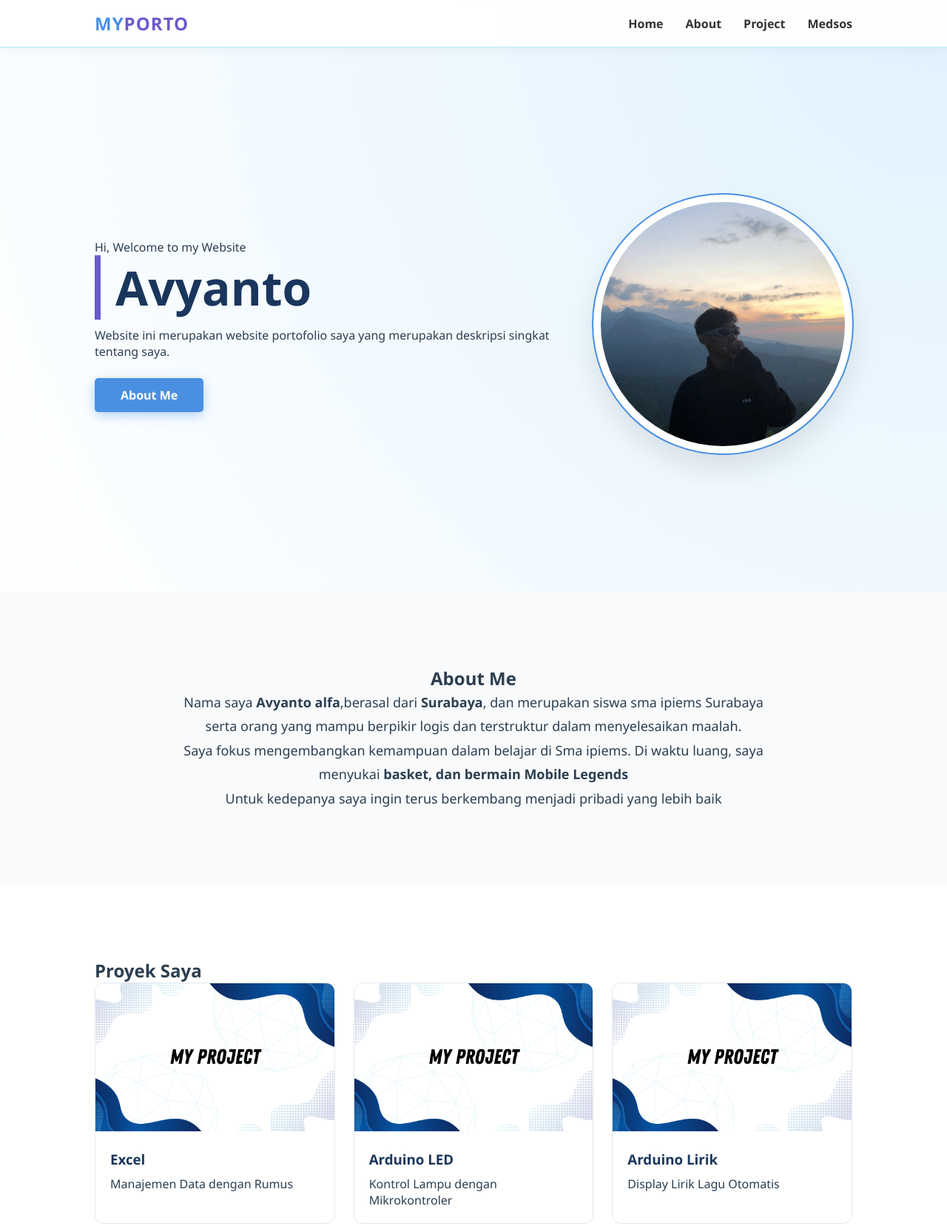
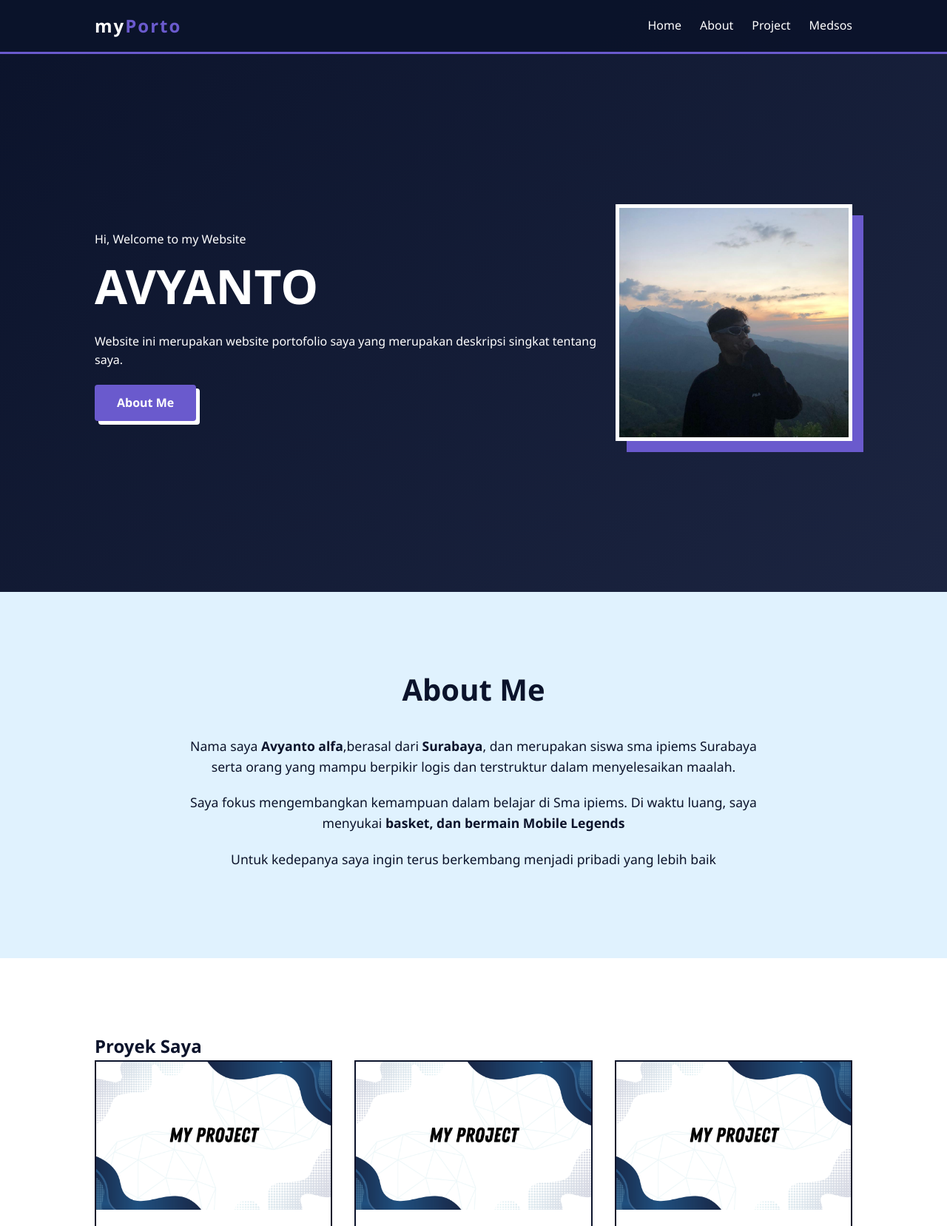
Before and after one commit to Vyannnz/portofolio_2, a plain HTML site: page index.html in a window 1280 px wide. Shown: the top 1657 px of the page at 74% size. Drawn offline with Linux system fonts and the light colour scheme.

Commit message:
Update style.css

```diff
--- a/style.css
+++ b/style.css
@@ -1,184 +1,194 @@
-/* 1. RESET & FONT - Menyiapkan kanvas bersih */
+/* 1. VARIABEL WARNA - Memudahkan kita mengganti tema warna di satu tempat */
+:root {
+    --primary-navy: #0b132b;    /* Biru tua gelap khas kostum Sasuke */
+    --accent-blue: #1c2541;     /* Biru navy menengah */
+    --sasuke-purple: #6a5acd;   /* Ungu Susanoo */
+    --white: #ffffff;           /* Putih bersih */
+    --ice-blue: #e0f2fe;        /* Biru sangat muda untuk kontras */
+}
+
+/* 2. RESET & SETUP DASAR */
 * {
     margin: 0;
     padding: 0;
-    box-sizing: border-box; /* Ukuran elemen tetap konsisten meskipun ada padding */
-    font-family: 'Segoe UI', Roboto, sans-serif;
+    box-sizing: border-box; /* Menghitung padding & border dalam total lebar elemen */
+    font-family: 'Segoe UI', Arial, sans-serif;
 }
 
-/* Mengatur scroll agar halus saat klik menu navigasi */
 html {
-    scroll-behavior: smooth;
+    scroll-behavior: smooth; /* Efek scroll halus saat klik menu navigasi */
 }
 
 body {
-    background-color: #ffffff; /* Warna dasar putih bersih */
-    color: #2c3e50; /* Warna teks abu-abu gelap agar nyaman dibaca */
-    overflow-x: hidden; /* Mencegah scroll ke samping yang tidak diinginkan */
+    background-color: var(--white);
+    color: var(--primary-navy);
+    line-height: 1.6;
 }
 
-/* 2. NAVIGASI - Rapi dan Modern */
+/* 3. NAVIGASI - Rapi & Stay di Atas */
 header {
-    background: rgba(255, 255, 255, 0.9); /* Putih transparan agar terlihat elegan */
-    backdrop-filter: blur(10px); /* Efek blur kaca di belakang nav */
-    padding: 15px 10%;
-    position: fixed; /* Navigasi nempel di atas layar */
+    background-color: rgba(11, 19, 43, 0.95); /* Biru tua dengan sedikit transparan */
+    padding: 1rem 10%;
+    position: fixed; /* Menempel di atas saat di-scroll */
     width: 100%;
     top: 0;
     z-index: 1000;
-    box-shadow: 0 2px 15px rgba(0, 0, 0, 0.05); /* Bayangan halus */
-    border-bottom: 2px solid #caf0f8; /* Garis bawah biru muda */
+    border-bottom: 3px solid var(--sasuke-purple); /* Ukuran garis bawah ungu */
 }
 
 nav {
     display: flex;
-    justify-content: space-between; /* Logo kiri, Menu kanan */
+    justify-content: space-between; /* Logo di kiri, Menu di kanan */
     align-items: center;
 }
 
 .logo {
-    font-size: 24px;
-    font-weight: 800;
-    color: #4a90e2; /* Biru muda Sasuke */
-    text-transform: uppercase;
-    letter-spacing: 1px;
+    font-size: 1.5rem;
+    font-weight: bold;
+    color: var(--white);
+    letter-spacing: 2px;
 }
 
 .logo span {
-    color: #6a5acd; /* Aksen ungu (warna jubah/susanoo Sasuke) */
+    color: var(--sasuke-purple); /* Memberikan warna ungu pada teks 'Porto' */
 }
 
 nav ul {
     display: flex;
-    list-style: none; /* Hilangkan titik bullet */
+    list-style: none; /* Menghilangkan titik-titik pada list */
 }
 
 nav ul li {
-    margin-left: 30px;
+    margin-left: 25px;
 }
 
 nav ul li a {
     text-decoration: none;
-    color: #333;
-    font-weight: 600;
-    transition: 0.3s; /* Efek transisi halus saat dihover */
+    color: var(--white);
+    font-weight: 500;
+    transition: 0.3s; /* Animasi halus saat hover */
 }
 
 nav ul li a:hover {
-    color: #4a90e2; /* Berubah jadi biru saat disentuh kursor */
+    color: var(--sasuke-purple);
+    text-shadow: 0 0 8px var(--sasuke-purple); /* Efek cahaya (glow) saat disentuh */
 }
 
-/* 3. HERO SECTION - Tema Sasuke Chidori */
+/* 4. HERO SECTION - Tema Aura Sasuke */
 .hero {
     height: 100vh;
     display: flex;
     align-items: center;
     justify-content: space-between;
     padding: 0 10%;
-    background: radial-gradient(circle at top right, #e0f2fe, #ffffff); /* Gradasi biru pucat ke putih */
+    /* Ukuran/Motif: Menggunakan gradasi linear untuk kesan aura */
+    background: linear-gradient(135deg, var(--primary-navy) 0%, #1c2541 100%);
+    color: var(--white);
     padding-top: 80px;
 }
 
 .hero-content h1 {
     font-size: 4rem;
-    color: #1a365d;
     margin-bottom: 10px;
-    border-left: 8px solid #6a5acd; /* Garis vertikal ungu dekoratif */
-    padding-left: 20px;
+    text-transform: uppercase;
 }
 
 .btn-hero {
     display: inline-block;
-    padding: 12px 35px;
-    background: #4a90e2;
-    color: white;
+    margin-top: 20px;
+    padding: 12px 30px;
+    background-color: var(--sasuke-purple);
+    color: var(--white);
     text-decoration: none;
-    border-radius: 5px;
-    margin-top: 25px;
+    border-radius: 4px;
     font-weight: bold;
-    box-shadow: 0 4px 15px rgba(74, 144, 226, 0.4); /* Efek glow biru chidori */
     transition: 0.3s;
+    box-shadow: 5px 5px 0px var(--white); /* "Ukuran" dekorasi kotak gaya retro/anime */
 }
 
 .btn-hero:hover {
-    background: #357abd;
-    transform: translateY(-3px); /* Tombol sedikit naik saat dihover */
+    transform: translate(-3px, -3px);
+    box-shadow: 8px 8px 0px var(--white);
 }
 
 .hero-logo img {
-    width: 350px;
-    height: 350px;
-    border-radius: 50%; /* Foto bulat sempurna */
+    width: 320px;
+    height: 320px;
     object-fit: cover;
-    border: 10px solid #ffffff;
-    outline: 2px solid #4a90e2; /* Double border bertema modern */
-    box-shadow: 0 20px 40px rgba(0,0,0,0.1);
+    border: 5px solid var(--white);
+    /* Ukuran: Frame foto dengan bayangan ungu Susanoo */
+    box-shadow: 15px 15px 0px var(--sasuke-purple);
 }
 
-/* 4. ABOUT SECTION */
+/* 5. ABOUT SECTION */
 .container {
     padding: 100px 10%;
 }
 
 .about {
+    background-color: var(--ice-blue);
     text-align: center;
-    background: #f8fafc;
 }
 
-.about-content {
-    max-width: 800px;
-    margin: 0 auto;
-    font-size: 18px;
-    line-height: 1.8;
+.about h2 {
+    font-size: 2.5rem;
+    margin-bottom: 30px;
+    color: var(--primary-navy);
 }
 
-/* 5. PROYEK GRID - Sejajar dan Bersih */
+.about-content p {
+    max-width: 800px;
+    margin: 0 auto 20px;
+    font-size: 1.1rem;
+}
+
+/* 6. PROYEK GRID - Sejajar & Modern */
+.proyek {
+    background-color: var(--white);
+}
+
 .proyek-grid {
     display: grid;
-    grid-template-columns: repeat(auto-fit, minmax(300px, 1fr)); /* Grid otomatis menyesuaikan layar */
-    gap: 25px;
+    grid-template-columns: repeat(auto-fit, minmax(300px, 1fr)); /* Responsif otomatis */
+    gap: 30px;
 }
 
 .proyek-card {
-    background: white;
-    border-radius: 12px;
-    overflow: hidden;
+    background: var(--white);
     text-decoration: none;
     color: inherit;
-    border: 1px solid #e2e8f0;
-    transition: 0.4s ease;
+    border: 2px solid var(--primary-navy); /* Garis tepi tegas */
+    transition: 0.4s;
+    overflow: hidden;
 }
 
 .proyek-card:hover {
-    transform: scale(1.03); /* Membesar sedikit */
-    box-shadow: 0 10px 30px rgba(106, 90, 205, 0.15); /* Bayangan ungu halus (Susanoo vibes) */
-    border-color: #6a5acd;
+    transform: translateY(-10px);
+    border-color: var(--sasuke-purple);
+    box-shadow: 10px 10px 0px var(--sasuke-purple); /* Ukuran bayangan saat hover */
 }
 
 .proyek-card img {
     width: 100%;
     height: 200px;
     object-fit: cover;
+    filter: grayscale(40%); /* Sedikit hitam putih agar senada */
+    transition: 0.4s;
+}
+
+.proyek-card:hover img {
+    filter: grayscale(0%); /* Warna muncul penuh saat di-hover */
 }
 
 .proyek-info {
     padding: 20px;
 }
 
-.proyek-info h3 {
-    color: #1a365d;
-    margin-bottom: 10px;
-}
-
-/* 6. MEDSOS SECTION */
-.medsos {
-    text-align: center;
-}
-
+/* 7. MEDIA SOSIAL - Ikon Sharingan Vibes */
 .medsos-list {
     display: flex;
-    justify-content: center; /* Ikon di tengah */
-    gap: 50px; /* Jarak antar ikon medsos */
+    justify-content: center;
+    gap: 40px;
     margin-top: 30px;
 }
 
@@ -187,27 +197,24 @@ nav ul li a:hover {
     flex-direction: column;
     align-items: center;
     text-decoration: none;
-    color: #4a5568;
+    color: var(--primary-navy);
     transition: 0.3s;
 }
 
 .medsos-item img {
     width: 50px;
-    filter: grayscale(100%); /* Awalnya hitam putih */
-    transition: 0.3s;
+    transition: 0.5s;
 }
 
 .medsos-item:hover img {
-    filter: grayscale(0%); /* Berwarna saat dihover */
-    transform: rotate(360deg); /* Efek mutar seperti Sharingan */
+    transform: rotate(360deg); /* Berputar seperti Sharingan yang aktif */
 }
 
-/* 7. FOOTER */
+/* 8. FOOTER */
 footer {
-    background: #1a202c; /* Hitam arang khas rambut Sasuke */
-    color: white;
+    background-color: var(--primary-navy);
+    color: var(--white);
     text-align: center;
-    padding: 40px 0;
-    margin-top: 50px;
-    border-top: 4px solid #6a5acd; /* Aksen ungu di bagian atas footer */
+    padding: 50px;
+    border-top: 5px solid var(--sasuke-purple);
 }
```
